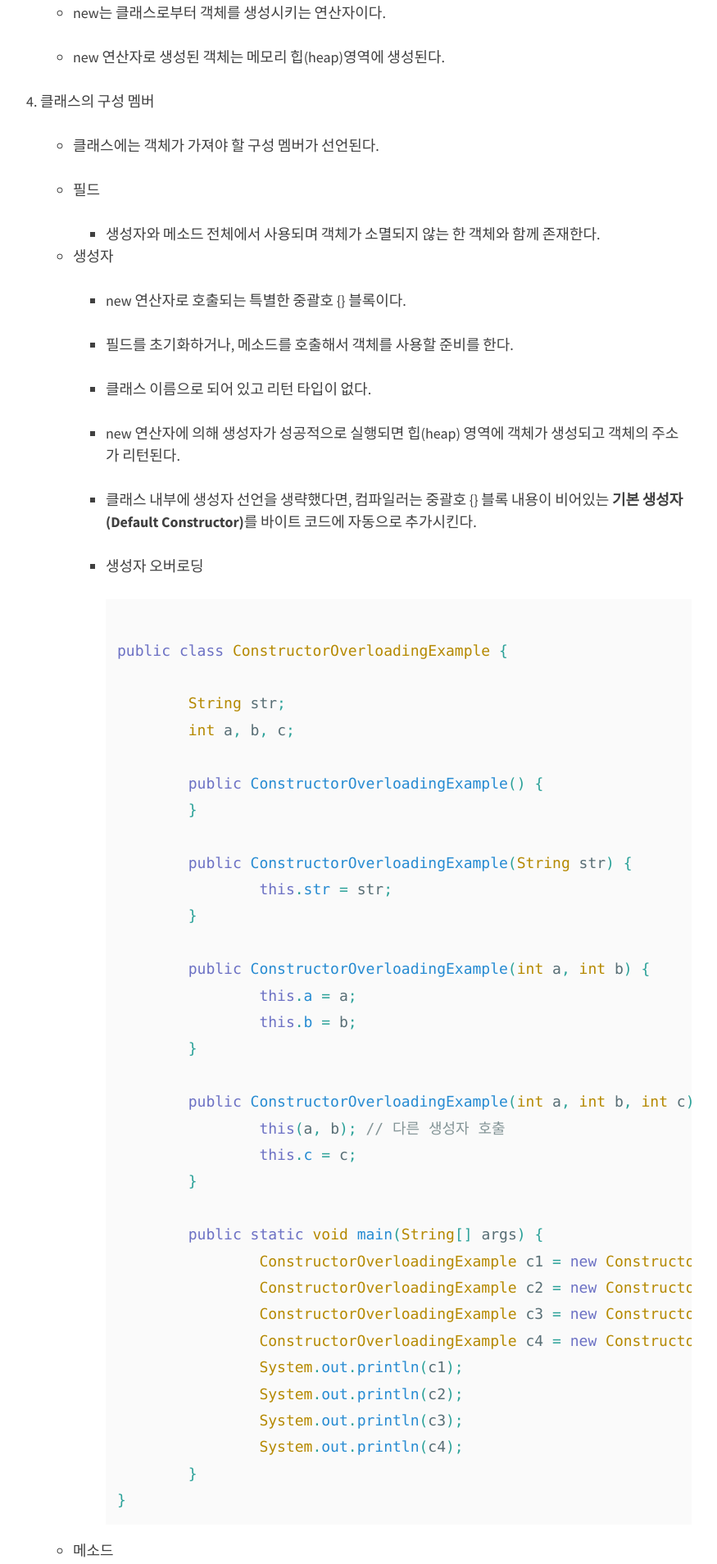
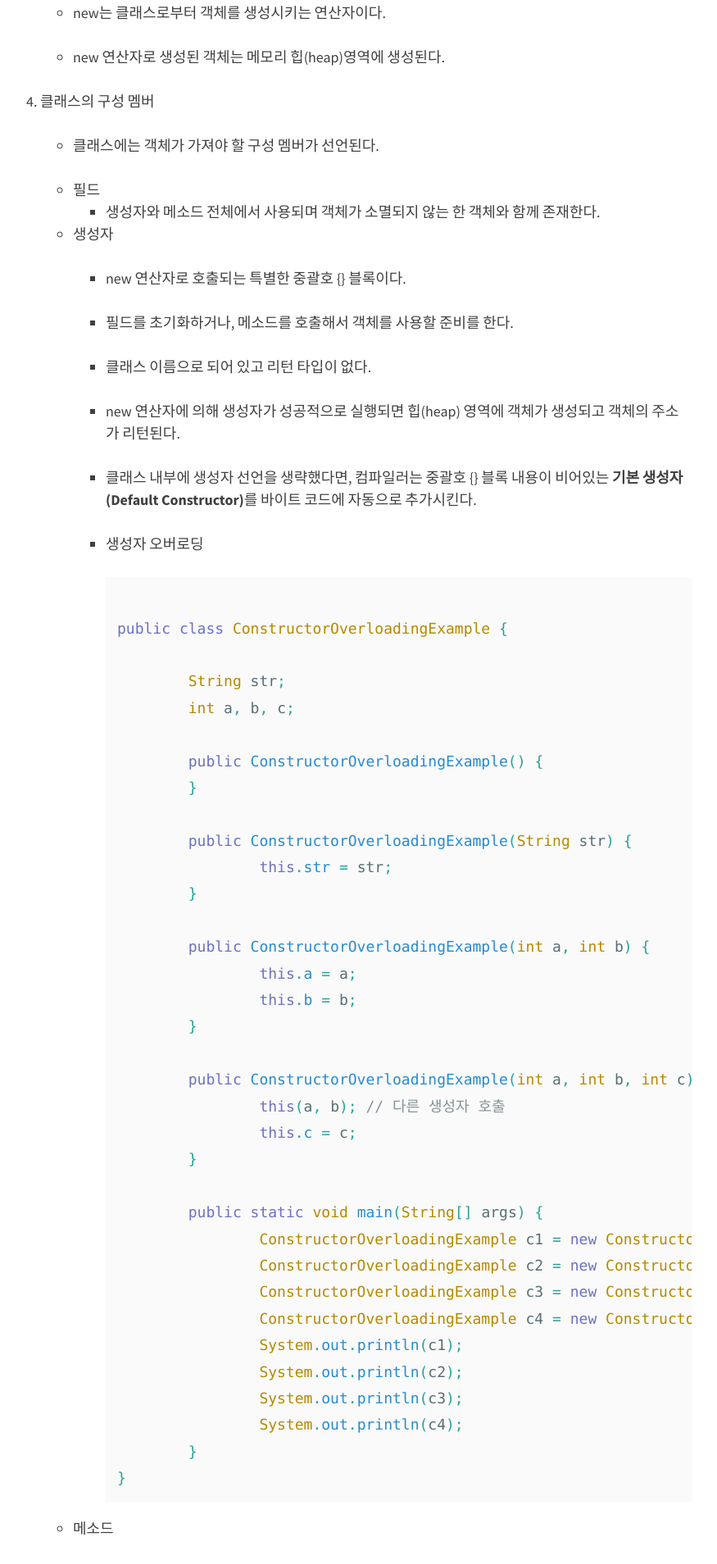
Before and after one commit to genie97/genie97.github.com, a Jekyll site: the page built from _posts/2020-05-17-[이것이자바다]-클래스.md, in a window 1280 px wide. Shown: the part 1287-3195 px from the top of the page at 82% size, without its empty margins (328-1203 px from the left). Built offline with Jekyll 4.4.1, drawn with Linux system fonts in a browser that asks for light colours; nearby versions of some CDN libraries; a script that is not in the unit is left out.

```diff
--- a/_posts/2020-05-17-[이것이자바다]-클래스.md
+++ b/_posts/2020-05-17-[이것이자바다]-클래스.md
@@ -30,6 +30,7 @@ categories: java
      - 같은 타입이지만 실행 결과가 다양한 객체를 이용할 수 있는 성질을 말한다.
 
 
+
 2. 객체와 클래스
 
    - 클래스에는 객체를 생성하기 위한 필드와 메소드가 정의되어 있다.
@@ -49,8 +50,8 @@ categories: java
    - 클래스에는 객체가 가져야 할 구성 멤버가 선언된다.
 
    - 필드
+     - 생성자와 메소드 전체에서 사용되며 객체가 소멸되지 않는 한 객체와 함께 존재한다.
 
-     - 생성자와 메소드 전체에서 사용되며 객체가 소멸되지 않는 한 객체와 함께 존재한다.
 
 
    - 생성자
@@ -111,7 +112,6 @@ categories: java
      - **시그니처(Signature)**: 리턴 타입, 메소드, 매개변수선언
 
 5. 인스턴스 멤버와 this
-
    - 인스턴스 멤버: 객체를 생성한 후 사용할 수 있는 필드와 메소드를 말한다.
 
 
@@ -133,6 +133,7 @@ categories: java
      - 일반 변수와 메소드는 사용할 수 없다.
      - this, super을 사용할 수 없다.
      - overriding을 사용할 수 없다.
+
 
 
    - 싱글톤
```
